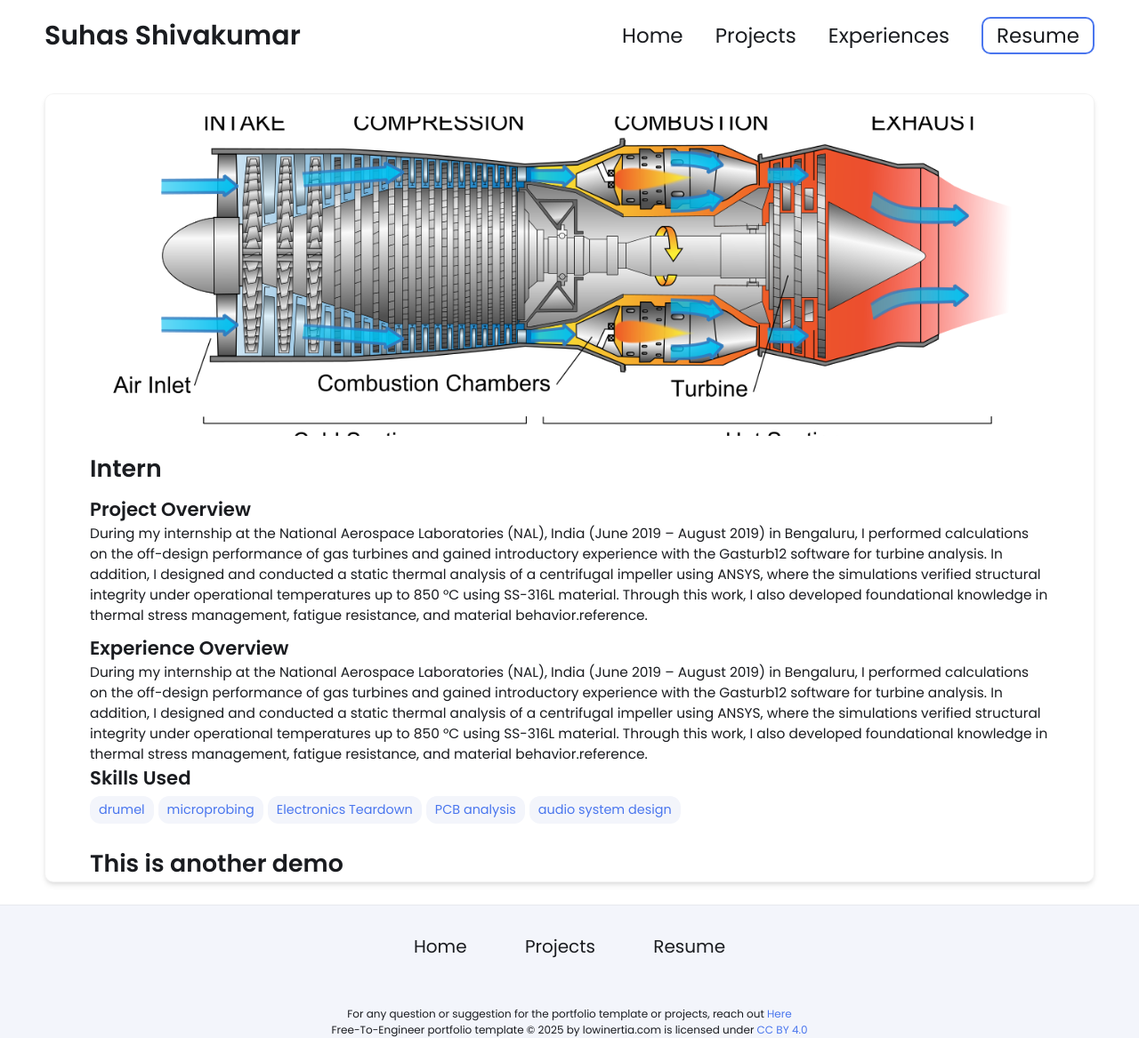
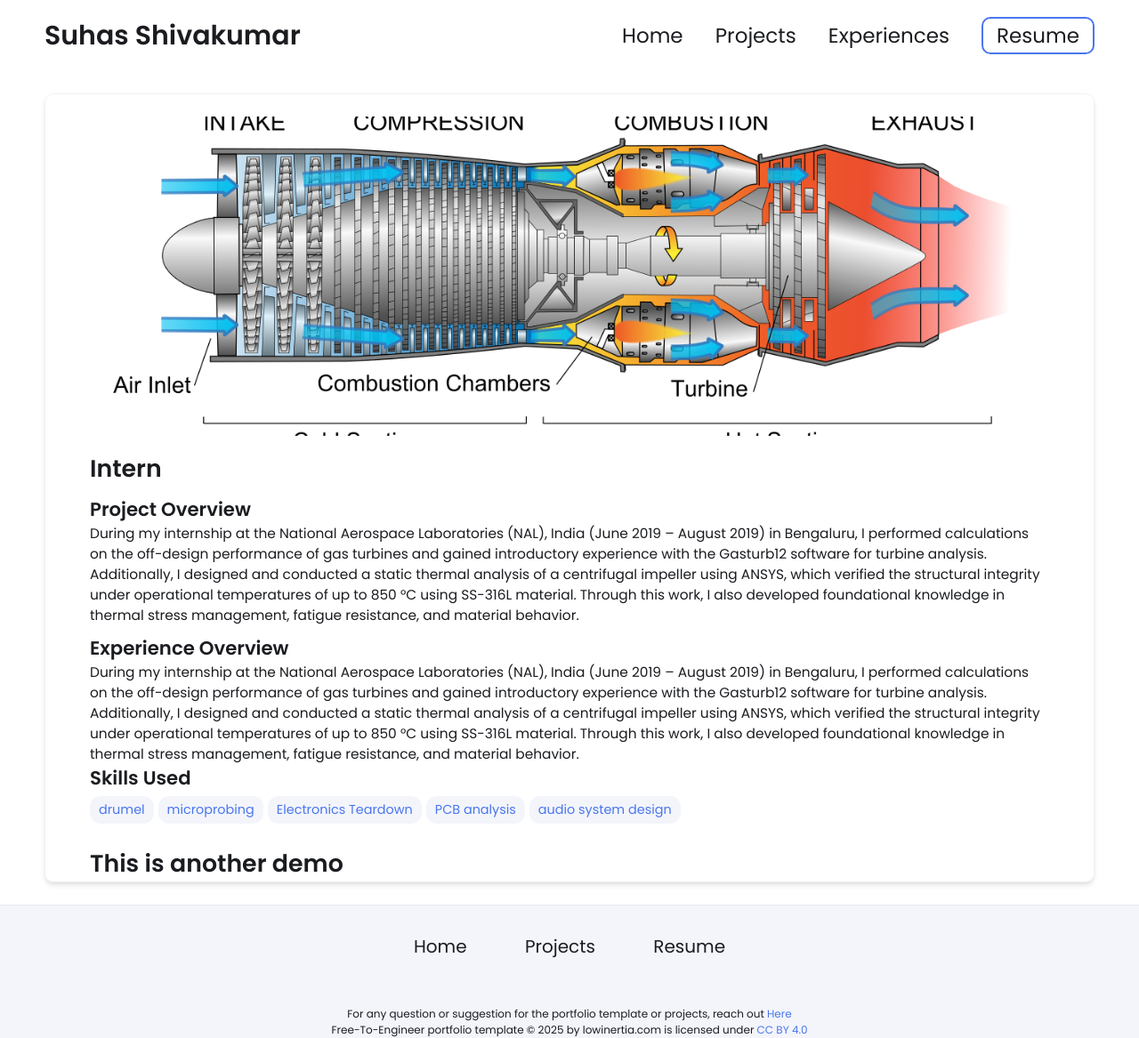
Before and after one commit to Shivakumar-Suhas/Shivakumar-Suhas.github.io, a Jekyll site: the page built from _experiences/intern/index.md, in a window 1280 px wide. Shown: the whole page at 89% size. Built offline with Jekyll 4.4.1, drawn with Linux system fonts in a browser that asks for light colours.

Commit message:
Update index.md

```diff
--- a/_experiences/intern/index.md
+++ b/_experiences/intern/index.md
@@ -1,7 +1,7 @@
 ---
 layout: post
 title: Intern
-description: During my internship at the National Aerospace Laboratories (NAL), India (June 2019 – August 2019) in Bengaluru, I performed calculations on the off-design performance of gas turbines and gained introductory experience with the Gasturb12 software for turbine analysis. In addition, I designed and conducted a static thermal analysis of a centrifugal impeller using ANSYS, where the simulations verified structural integrity under operational temperatures up to 850 °C using SS-316L material. Through this work, I also developed foundational knowledge in thermal stress management, fatigue resistance, and material behavior.reference.
+description: During my internship at the National Aerospace Laboratories (NAL), India (June 2019 – August 2019) in Bengaluru, I performed calculations on the off-design performance of gas turbines and gained introductory experience with the Gasturb12 software for turbine analysis. Additionally, I designed and conducted a static thermal analysis of a centrifugal impeller using ANSYS, which verified the structural integrity under operational temperatures of up to 850 °C using SS-316L material. Through this work, I also developed foundational knowledge in thermal stress management, fatigue resistance, and material behavior.
 skills:
   - drumel
   - microprobing
```
